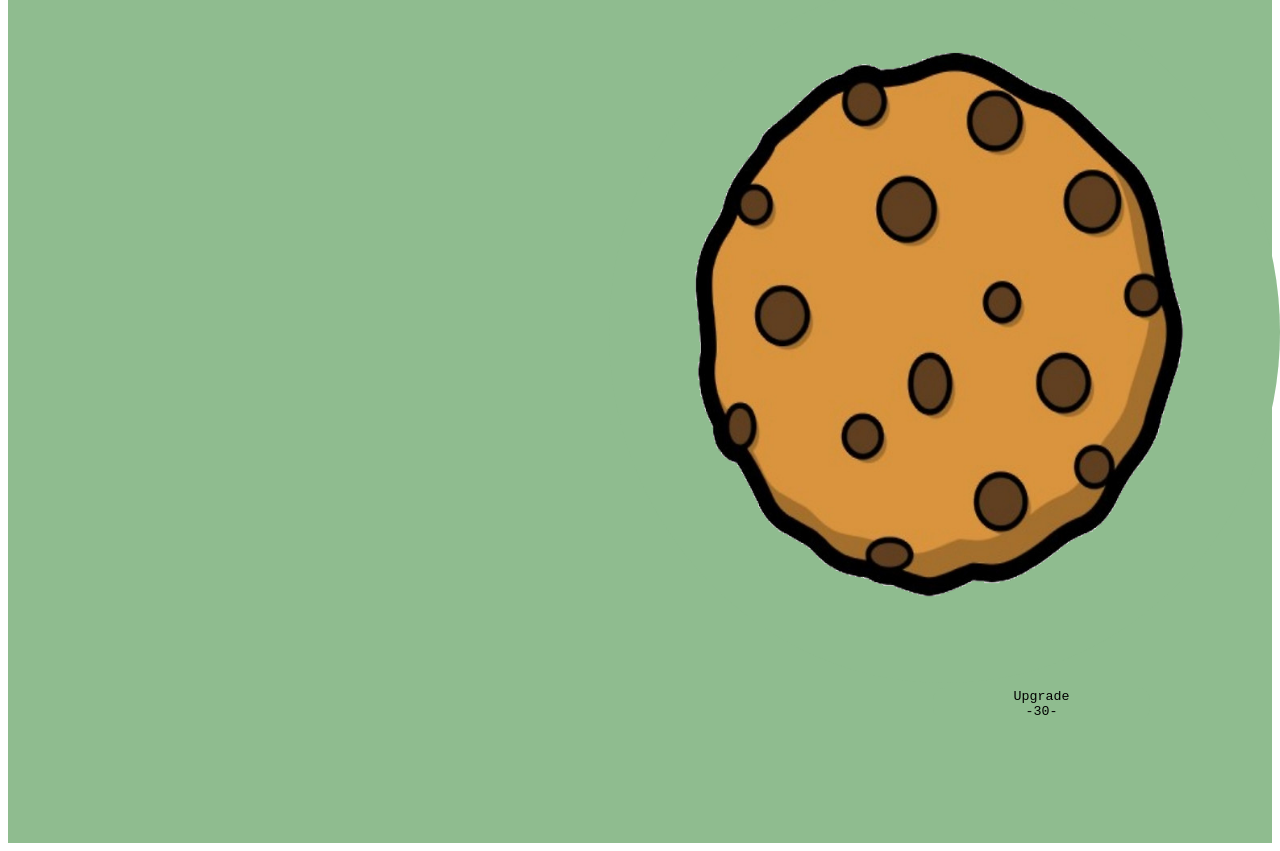
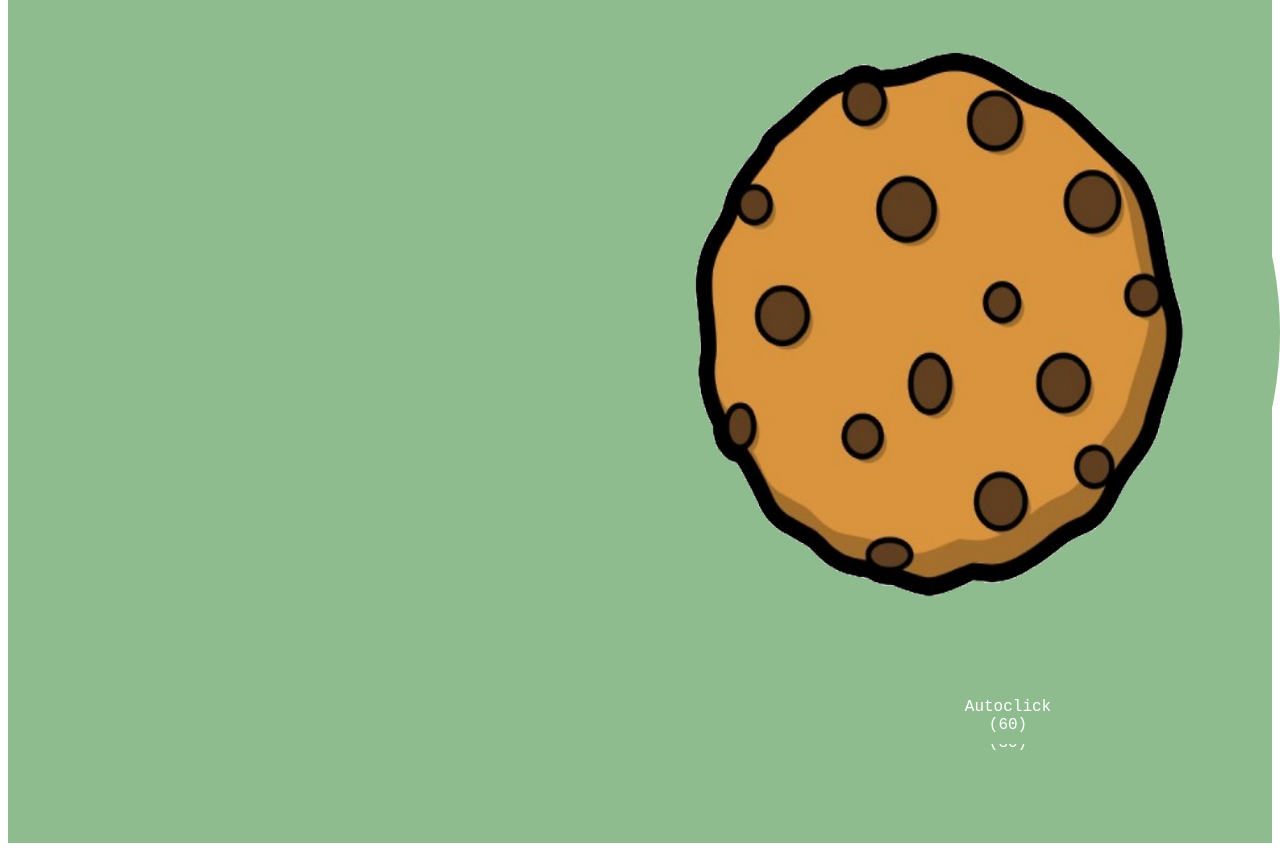
Before and after one commit to bogedorian/GB_Cookie_Clicker, a plain HTML site: page clicker.html in a window 1280 px wide. Shown: the part 165-1016 px from the top of the page. Drawn offline with Linux system fonts and the light colour scheme.

Commit message:
button stying

```diff
--- a/clicker.html
+++ b/clicker.html
@@ -7,8 +7,9 @@
 <body>
 <div id="main">
     <div class="cookies">0 Cookies</div>
-    <button class="buttongroup button"><img src="img/cookie.png" alt="cookie" class="center"></button>
-    <button class="buttongroup upgradebtn">Upgrade <br> -30-</button>
+    <button class="button"><img src="img/cookie.png" alt="cookie" class="center"></button>
+    <button class="buttongroup upgradebtn">Upgrade click <br> (30)</button>
+    <button class="buttongroup autoclick">Autoclick <br> (60)</button>
 </div>
 
 </body>
--- a/styling.css
+++ b/styling.css
@@ -16,23 +16,21 @@ img {
     margin-right: auto;
     width: 98%;
   }
-  .buttongroup.upgradebtn:hover {
+  .buttongroup{
+  background-color: #4CAF50; /* Green */
+  border: 1px solid green;
+  color: white;
+  padding: 15px 32px;
+  text-align: center;
+  text-decoration: none;
+  font-size: 16px;
+  cursor: pointer;
+  width: 150px;
+  display: block;
+}
+  .autoclick:hover{
     background-color: #3e8e41;
-  }
-  .button{
-    border-left-style: solid;
-    border-left-width: 0px;
-    border-top-style: solid;
-    border-right-width: 0px;
-    border-right-style: solid;
-    border-bottom-width: 0px;
-    border-bottom-style: solid;
-    border-top-width: 0px;
-    margin-left: 601px;
-    background-color: darkseagreen;
-    position: fixed;
-    border-radius: 50%;
-  }
+}
   .upgradebtn {
     border-left-style: solid;
     border-left-width: 0px;
@@ -49,5 +47,39 @@ img {
     right: 130px;
     top: 853px;
     font-family: monospace;
-    border-radius: 12px;
+    border-radius: 4px;
+    padding: 10px 24px;
   }
+  .autoclick {
+    border-left-style: solid;
+    border-left-width: 0px;
+    border-top-style: solid;
+    border-right-width: 0px;
+    border-right-style: solid;
+    border-bottom-width: 0px;
+    border-bottom-style: solid;
+    border-top-width: 0px;
+    margin-left: 601px;
+    background-color: darkseagreen;
+    position: fixed;
+    left: 332px;
+    right: 130px;
+    top: 853px;
+    font-family: monospace;
+    border-radius: 4px;
+    padding: 10px 24px;
+  }
+  .button{
+    border-left-style: solid;
+    border-left-width: 0px;
+    border-top-style: solid;
+    border-right-width: 0px;
+    border-right-style: solid;
+    border-bottom-width: 0px;
+    border-bottom-style: solid;
+    border-top-width: 0px;
+    margin-left: 601px;
+    background-color: darkseagreen;
+    position: fixed;
+    border-radius: 50%;
+  }
```
